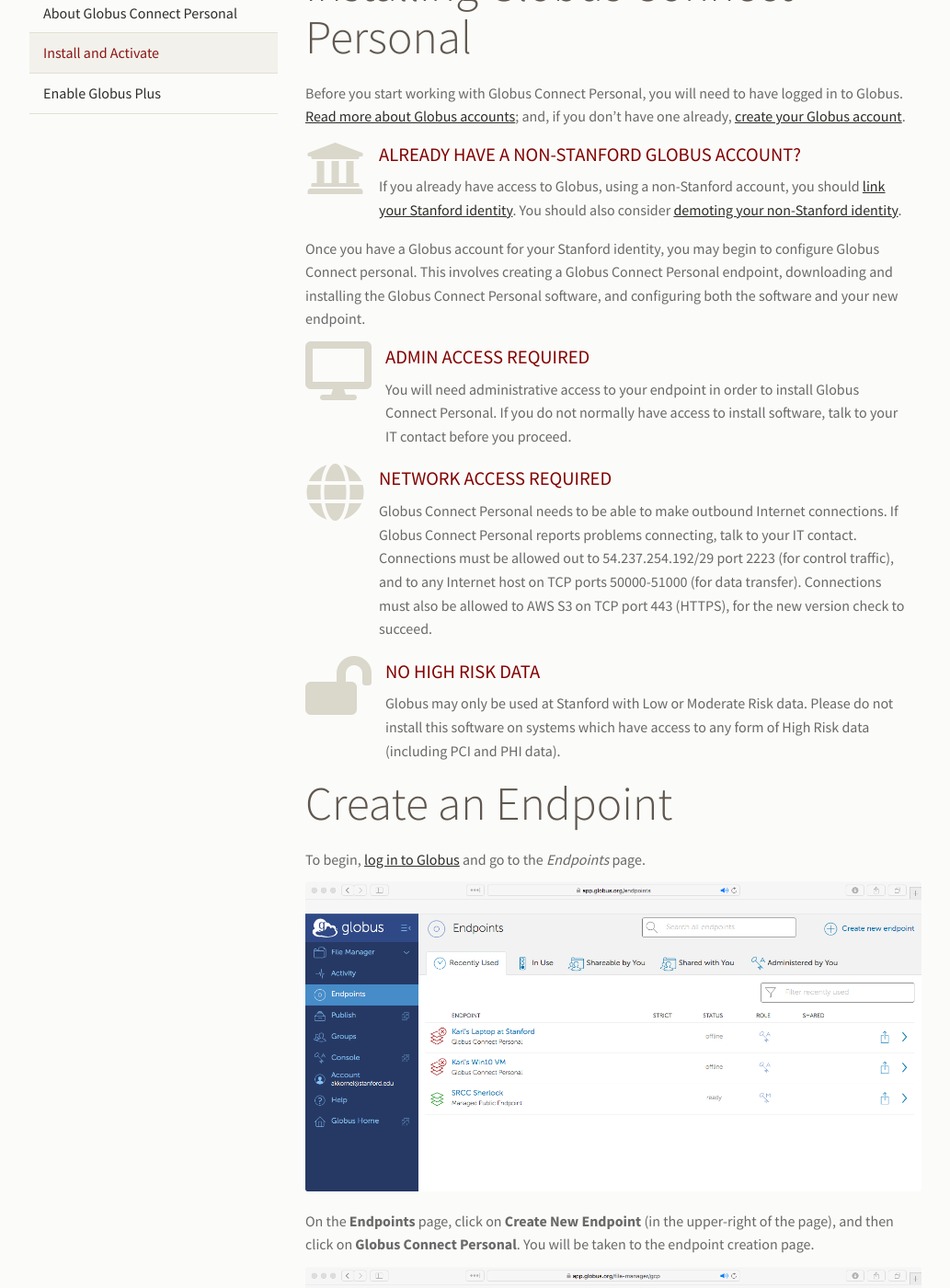
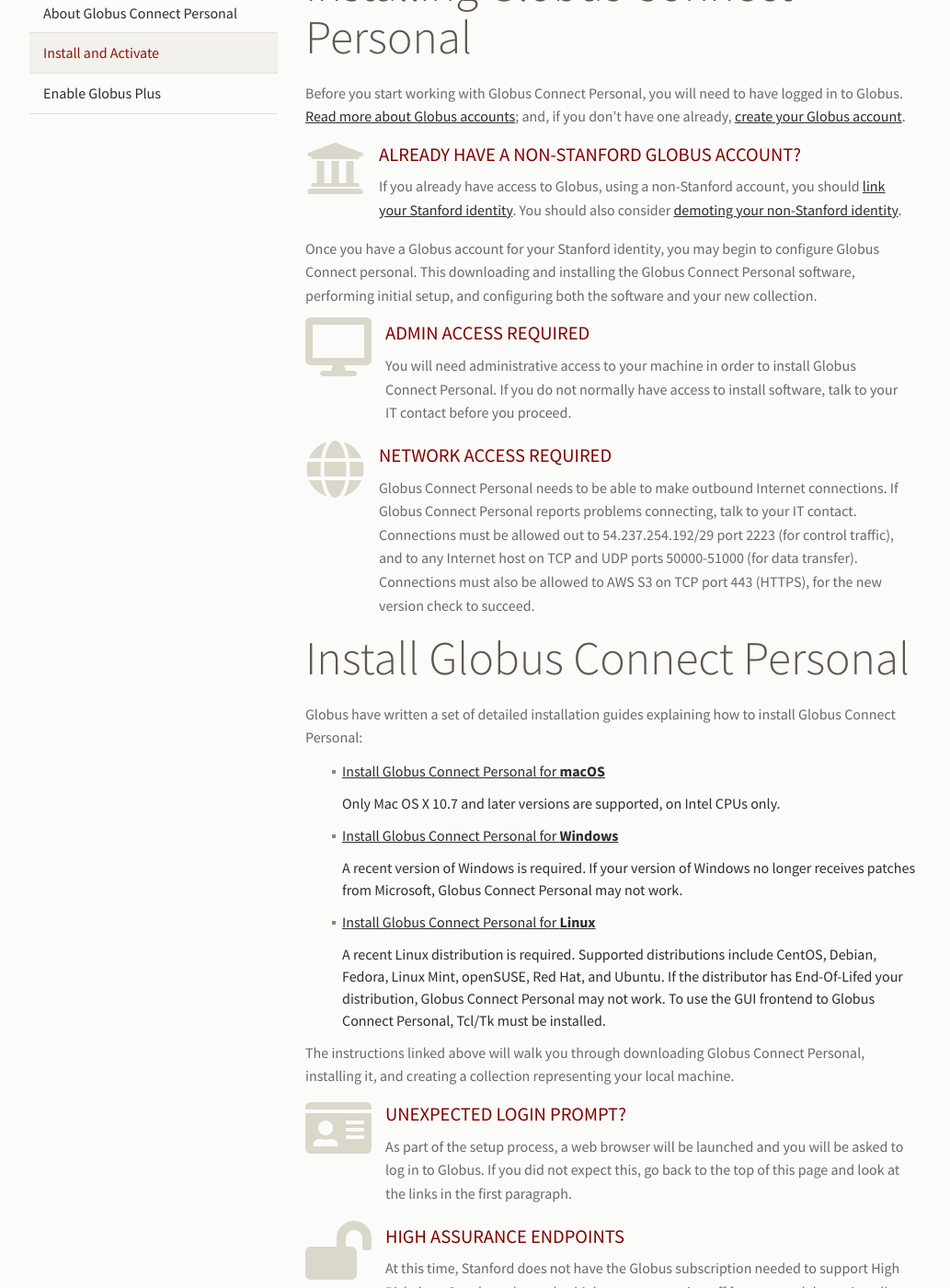
Before and after one commit to stanford-rc/globus.stanford.edu, a Jekyll site: the page built from client/install.md, in a window 1280 px wide and 1400 px high, scrolled down 316 px. Shown: the whole window at 92% size, without its empty margins (23-1056 px from the left). Built offline with Jekyll 4.4.1, drawn with Linux system fonts in a browser that asks for light colours; nearby versions of some CDN libraries; comment, search, counter and statistics services are not loaded; some of the changed text lies outside the part shown.

Commit message:
Update Client instructions for new GCP
The new Globus Connect Personal client brings with it a new, cleaner
installation process.  The collection creation process is now much
improved, and is largely automated.  Also, Globus have written their own
set of guides to walk users through installation.

Because of the above, much of the client installation page is gone,
replaced with links to Globus' documentation.  What remains are some of
the endpoint customization instructions, as well as the section about
adding allowed paths (though this largely duplicates Globus' docs, it is
good to repeat).

```diff
--- a/client/install.md
+++ b/client/install.md
@@ -26,160 +26,83 @@ Identities">demoting your non-Stanford identity</a>.
 %}
 
 Once you have a Globus account for your Stanford identity, you may begin to
-configure Globus Connect personal.  This involves creating a Globus Connect
-Personal endpoint, downloading and installing the Globus Connect Personal
-software, and configuring both the software and your new endpoint.
+configure Globus Connect personal.  This downloading and installing the Globus
+Connect Personal software, performing initial setup, and configuring both the
+software and your new collection.
 
 {% include info-box.html
    icon="desktop"
    header="Admin Access Required"
-   content="You will need administrative access to your endpoint in order to install Globus Connect Personal.  If you do not normally have access to install software, talk to your IT contact before you proceed."
+   content="You will need administrative access to your machine in order to install Globus Connect Personal.  If you do not normally have access to install software, talk to your IT contact before you proceed."
 %}
 
 {% include info-box.html
    icon="globe"
    header="Network Access Required"
-   content="Globus Connect Personal needs to be able to make outbound Internet connections.  If Globus Connect Personal reports problems connecting, talk to your IT contact.  Connections must be allowed out to 54.237.254.192/29 port 2223 (for control traffic), and to any Internet host on TCP ports 50000-51000 (for data transfer).  Connections must also be allowed to AWS S3 on TCP port 443 (HTTPS), for the new version check to succeed."
+   content="Globus Connect Personal needs to be able to make outbound Internet connections.  If Globus Connect Personal reports problems connecting, talk to your IT contact.  Connections must be allowed out to 54.237.254.192/29 port 2223 (for control traffic), and to any Internet host on TCP and UDP ports 50000-51000 (for data transfer).  Connections must also be allowed to AWS S3 on TCP port 443 (HTTPS), for the new version check to succeed."
 %}
 
-{% include info-box.html
-   icon="lock-open"
-   header="No High Risk Data"
-   content="Globus may only be used at Stanford with Low or Moderate Risk data.
-   Please do not install this software on systems which have access to any form
-   of High Risk data (including PCI and PHI data)."
-%}
+# Install Globus Connect Personal
 
-# Create an Endpoint
+Globus have written a set of detailed installation guides explaining how to
+install Globus Connect Personal:
 
-To begin, [log in to Globus](https://app.globus.org/) and go to the
-_Endpoints_ page.
+* [Install Globus Connect Personal for **macOS**](https://docs.globus.org/how-to/globus-connect-personal-mac/)
 
-{% include hero-image.html
-   src="assets/server/Recent Endpoints.png"
-   alt="The 'Endpoints' page, showing recently-used endpoints."
-   caption-overlay=true
-   caption-header="Globus Endpoints"
-   caption-text=""
-%}
+  Only Mac OS X 10.7 and later versions are supported, on Intel CPUs only.
 
-On the **Endpoints** page, click on **Create New Endpoint** (in the upper-right
-of the page), and then click on **Globus Connect Personal**.  You will be taken
-to the endpoint creation page.
+* [Install Globus Connect Personal for **Windows**](https://docs.globus.org/how-to/globus-connect-personal-windows/)
 
-{% include hero-image.html
-   src="assets/client/Create Personal Endpoint.png"
-   alt="The 'Add Globus Connect Personal Endpoint' page, with a display name already filled in."
-   caption-overlay=true
-   caption-header="Create Globus Connect Personal Endpoint"
-   caption-text=""
-%}
+  A recent version of Windows is required.  If your version of Windows no
+  longer receives patches from Microsoft, Globus Connect Personal may not work.
 
-On the endpoint-creation screen, enter a display name for your endpoint.  This
-will be the name that you see when you look at your endpoint on the Globus web
-site.
+* [Install Globus Connect Personal for **Linux**](https://docs.globus.org/how-to/globus-connect-personal-linux/)
+
+  A recent Linux distribution is required.  Supported distributions include
+  CentOS, Debian, Fedora, Linux Mint, openSUSE, Red Hat, and Ubuntu.  If the
+  distributor has End-Of-Lifed your distribution, Globus Connect Personal may
+  not work.  To use the GUI frontend to Globus Connect Personal, Tcl/Tk must be
+  installed.
+
+The instructions linked above will walk you through downloading Globus Connect
+Personal, installing it, and creating a collection representing your local
+machine.
 
 {% include info-box.html
-   header="Detail is good!"
-   content="It is preferable to provide detail here, especially when you are trying to find your endpoint in the future."
+   icon="id-card"
+   header="Unexpected Login Prompt?"
+   content="As part of the setup process, a web browser will be launched and you will be asked to log in to Globus.  If you did not expect this, go back to the top of this page and look at the links in the first paragraph."
 %}
 
 {% include info-box.html
    icon="lock-open"
    header="High Assurance Endpoints"
-   content="At this time, Stanford does not have the Globus subscription needed to support High Risk data.  So, please leave the <em>high assurance endpoint</em> option off for now."
+   content="At this time, Stanford does not have the Globus subscription needed to support High Risk data.  So, please leave the <em>high assurance</em> option off for now, and do not install Globus Connect Personal on a system containing High Risk data."
 %}
-
-Once you have decided on a display name, make sure your @stanford.edu email
-address is selected, and click the **Generate Setup Key** button.
-
-{% include hero-image.html
-   src="assets/client/Endpoint Setup Key.png"
-   alt="The 'Add Globus Connect Personal Endpoint' page, showing an endpoint setup key."
-   caption-overlay=true
-   caption-header="Create Globus Connect Personal Endpoint"
-   caption-text="The display name has been entered, and you are now ready to continue to the next step!"
-%}
-
-The Globus web site has created a Globus Connect Personal endpoint for you, and
-now displays a setup key.  This setup key is a one-time code that links the
-Globus Connect Personal software on your laptop, to the Globus Connect Personal
-endpoint on the Globus web site.
-
-You should now download Globus Connect Personal, using one of the links
-provided by Globus.
-
-# Install Globus Connect Personal
-
-The installation procedure for Globus Connect Personal is different for each
-OS:
-
-* [Download Globus Connect Personal for **macOS**](https://downloads.globus.org/globus-connect-personal/v3/mac/stable/globusconnectpersonal-3-latest.dmg)
-
-  Once downloaded, double-click on the disk image (.dmg) file, and then
-  drag the Globus Connect Personal application into your _Applications_ folder.
-  Mac OS X 10.4 or later is required.  If you are running Mac OS X 10.4 or
-  10.5, only Intel CPUs are supported.
-
-* [Download Globus Connect Personal for **Windows**](https://downloads.globus.org/globus-connect-personal/v3/windows/stable/globusconnectpersonal-3-latest.exe)
-
-  Simply run the downloaded executable (.exe) installer.
-  On Windows, Globus Connect Personal comes delivered as an executable (.exe)
-  installer.  To install, download and run the executable.  A recent version of
-  Windows is required.
-
-* [Download Globus Connect Personal for **Linux**](https://downloads.globus.org/globus-connect-personal/v3/linux/stable/globusconnectpersonal-3-latest.tgz)
-
-  Expand and un-tar the .tgz file, and then run `globusconnect`.  Python 2
-  is required; and to use the GUI, Tcl/Tk 8.4 or later is needed.
-
-Once Globus Connect Personal is installed and started, you will be asked to
-enter your setup key.
-
-{% include hero-image.html
-   src="assets/client/Enter Setup Key.png"
-   alt="Globus Connect Personal, asking for an endpoint setup key."
-   caption-overlay=true
-   caption-header="Globus Connect Personal Setup"
-   caption-text=""
-%}
-
-Enter the setup key that was generated on the Globus web site.  If your key is
-correct, the Setup window will close, and Globus will start waiting for
-instructions.  The Globus icon <img src="{{ "assets/client/Toolbar Icon.png" |
-relative_url }}" alt="" /> will appear in the toolbar.
-
-{% include info-box.html
-   icon="arrow-alt-circle-up"
-   header="Keep the box checked"
-   content="From time to time, Globus releases software updates.  By default, Globus Connect Personal will check for updates, and let you know when new software is available.  Please do not disable the update check!"
-%}
-
-You should now go back to the Globus web site, where you will finish
-configuring your endpoint.
 
 # Configure your Endpoint
 
-While you have been installing the Globus Connect Personal software, the web
-site has been continuing to show your setup key:
+At the end of the setup, you were shown a _Setup Successful_ screen, with a
+link to "show collection details".  Click on that link.
 
 {% include hero-image.html
-   src="assets/client/Endpoint Setup Key.png"
-   alt="The 'Add Globus Connect Personal Endpoint' page, showing an endpoint setup key."
+   src="assets/client/Setup Complete.png"
+   alt="The Globus Connect Personal setup screen, showing a successful setup."
    caption-overlay=true
-   caption-header="Create Globus Connect Personal Endpoint"
-   caption-text="Notice how the endpoint's name is a clickable link…"
+   caption-header="Successful Globus Connect Personal installation"
+   caption-text="Clicking 'show collection details' will allow you to view the collection you just created."
 %}
 
-At the time the setup key was generated, Globus created an endpoint for you.
-To view the endpoint's information, click on your endpoint's name, which
-appears inside the green box.
+When you click on the link, you will be taken to your collection's information
+page.  The only things filled in will be the name and (optionally) the
+description you entered during initial setup, as well as your Globus identity
+(as the owner of the collection).
 
 {% include hero-image.html
    src="assets/client/New Endpoint Overview.png"
-   alt="The 'Add Globus Connect Personal Endpoint' page, showing an endpoint setup key."
+   alt="The collection overview screen, showing a newly-created personal collection."
    caption-overlay=true
-   caption-header="Create Globus Connect Personal Endpoint"
+   caption-header="A New Personal Collection"
    caption-text="The display name has been entered, and you are now ready to continue to the next step!"
 %}
 
@@ -192,17 +115,17 @@ Most of the fields are empty, and a few should be filled in.  Click on the
   _Department_ to be the name of your Group (such as your Lab), your
   Department, or your School.
 
-* If your endpoint has access to Moderate Risk data, _Force encryption_ must be
+* If your machine has access to Moderate Risk data, _Force encryption_ must be
   set to `Yes`.  Otherwise, the setting is is optional.
 
 Once you save changes, then configuration is complete!  **Congratulations!**
 
-At this time, your Globus Connect Personal endpoint is configured to provide
+At this time, your Globus Connect Personal collection is configured to provide
 access only to you, and only to files that live in your home directory.
 
 If you would like Globus Connect Personal to access other parts of your system,
 read on.  If you would like to give other people access to files on your
-endpoint, first give Globus Connect Personal access to those directories, and
+machine, first give Globus Connect Personal access to those directories, and
 then [enable Globus Plus]({{ "client/plus.html" | relative_url }}).
 
 # Add Allowed Paths
@@ -273,9 +196,9 @@ In the above configuration, Globus will allow write access to all of the `Dropbo
 directory, _except_ for the `X` directory, which will be kept read-only.
 
 That's it!  You now have Globus Connect Personal fully configured.  You can now
-make transfers from—and, if your allowed write access, _to_—your endpoint!
+make transfers from—and, if your allowed write access, _to_—your collection!
 
-If you would like to share files from your endpoint with other people, you
+If you would like to share files from your collection with other people, you
 should now proceed to [enable Globus Plus]({{ "client/plus.html" | relative_url
 }}).
 
```
Also changed, not shown: assets/client/Create Personal Endpoint.png (deleted), assets/client/Endpoint Setup Key.png (deleted), assets/client/Enter Setup Key.png (deleted), assets/client/Setup Complete.png (added).
